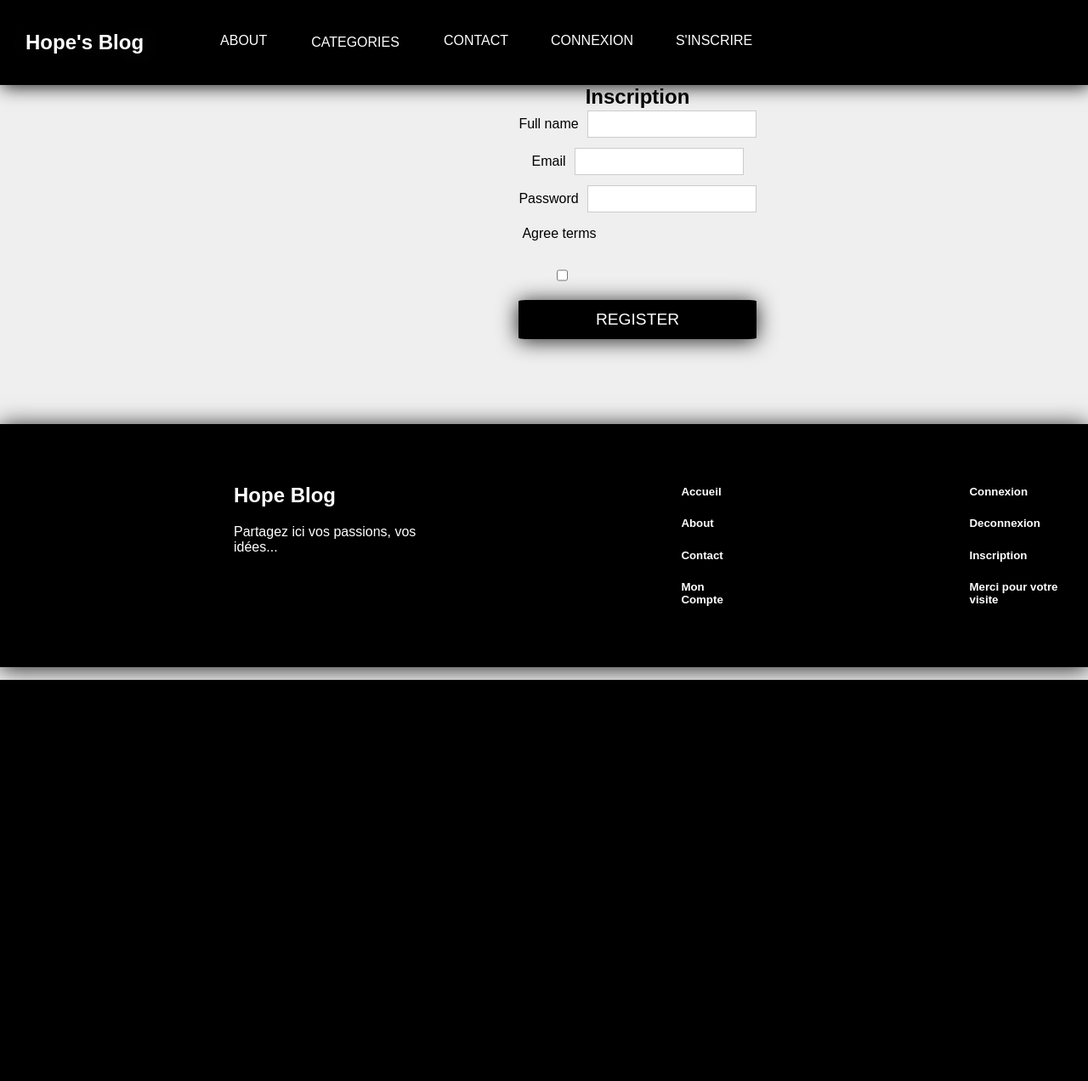
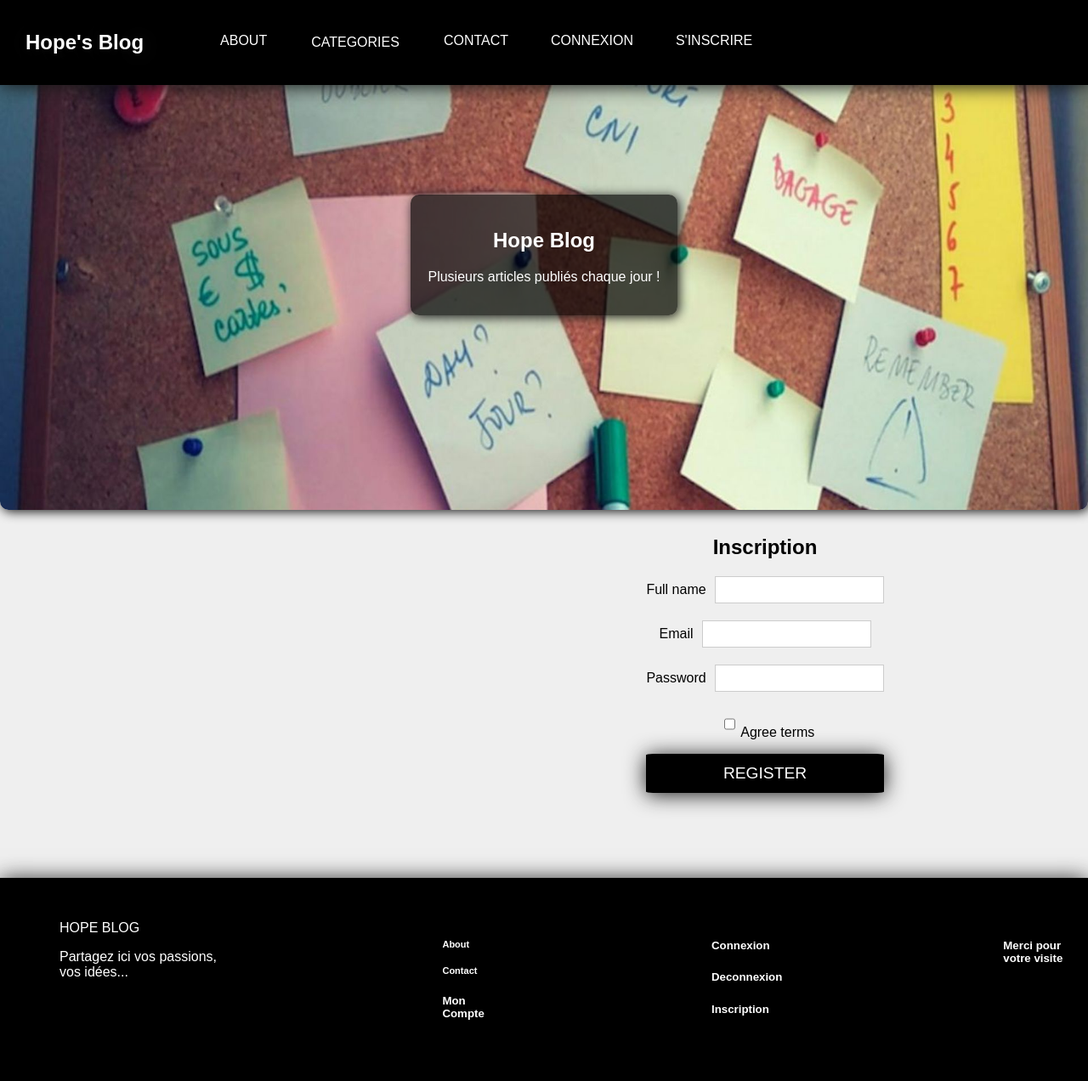
Before and after one commit to HopeFullBlack/blog, a Symfony app: template templates/registration/register.html.twig in a window 1280 px wide; the page is wider, and only the part inside the window is pictured. Shown: that part at 85% size. Before the commit the page ends 800 px from the top of that part, so only its background shows below. Run offline with Twig, Linux system fonts and the light colour scheme; the template is opened without the code that fills it, so the values that code supplies are empty; form fields are guessed from the names that the template uses; some libraries are stand-ins or nearby versions.

Commit message:
mise en page

```diff
--- a/public/_assets/css/components/form.css
+++ b/public/_assets/css/components/form.css
@@ -33,12 +33,13 @@
 }
 
 form{
+    margin-top: 20px;
     justify-content: center;
     text-align: center;
     width: 1500px;
-    margin: auto;
+    margin-left: 150px;
     display: grid;
-    gap: 2px;
+    gap: 10px;
 }
 form .label-container{
     /* display: none; */
@@ -59,6 +60,7 @@
 .title{
     margin: auto;
     text-align: center;
+    padding: 10px;
  }
 #contact{
     text-align: center;
--- a/public/_assets/css/components/home.css
+++ b/public/_assets/css/components/home.css
@@ -1,9 +1,9 @@
 .articles{
     display: flex;
-    gap: 20px;
+    gap: 25px;
     flex-wrap: wrap;
    margin: auto;
-   max-width: 1500px;
+   max-width: 1300px;
     justify-content: center;
 }
 
@@ -14,6 +14,9 @@
     max-width: 252px;
     background-color: rgb(255, 255, 255);
     cursor: pointer;
+    border-radius: 10px;
+    margin-bottom: 10px;
+
 }
 .articles .article-item:hover{
     background-color: var(--main-color);
@@ -26,6 +29,7 @@
 .articles .article-item .article-image img{
     width: 100%;
     height: 220px;
+    border-radius: 8px;
 }
 .articles .article-item .article-author-picture img{
     width:50px;
--- a/public/_assets/css/components/index.css
+++ b/public/_assets/css/components/index.css
@@ -7,6 +7,7 @@
 }
 header{
     background-color: var(--main-color);
+    opacity: 70%;
     color: white;
     height: 100px;
     display: flex;
@@ -15,6 +16,9 @@
     position: sticky;
     top: 0;
 
+}
+header:hover{
+    opacity: 100%;
 }
 
 h1,h2,h3,h4,h5,h6{
@@ -62,6 +66,7 @@
 
 }
 footer{
+
     margin-top: 100px;
     background-color: black;
     display: flex;
@@ -71,5 +76,5 @@
 .row{
     display: flex;
     gap: 260px;
-    margin-left: 235px;
+    margin-left: 30px;
 }
--- a/public/_assets/css/components/slider.css
+++ b/public/_assets/css/components/slider.css
@@ -1,4 +1,5 @@
 .slider{
+    margin-top: -100px;
     height: 600px;
     background-image: url("../../images/home.jpg");
     background-repeat: no-repeat;
@@ -12,7 +13,7 @@
 
 }
 .slider-content{
-    background-color: rgb(0 0 0 /60%);
+    background-color: rgb(0 0 0 /70%);
     color: white;
     padding: 20px;
     border-radius: 10px;
--- a/src/Controller/ArticleController.php
+++ b/src/Controller/ArticleController.php
@@ -16,6 +16,7 @@
 #[Route('/account')]
 class ArticleController extends AbstractController
 {
+
     private $uploadFile;
     private $em;
     public function __construct(CategoriesServices $categoriesServices, UploadFile $uploadFile, EntityManagerInterface $em){
--- a/templates/article/edit.html.twig
+++ b/templates/article/edit.html.twig
@@ -1,6 +1,6 @@
 {% extends 'base.html.twig' %}
 
-{% block title %}Edit Article{% endblock %}
+{% block title %}Créer un article{% endblock %}
 
 {% block body %}
 
--- a/templates/base.html.twig
+++ b/templates/base.html.twig
@@ -27,7 +27,7 @@
 			<a href="/">
 				<h2>Hope's Blog</h2>
 				<nav>
-					<ul class="nav-bar entete " >
+					<ul class="nav-bar entete ">
 						<li class="nav-item">
 							<a href="">About</a>
 						</li>
@@ -35,21 +35,31 @@
 							<a href="#">Categories</a>
 							<ul class="nav-bar">
 								{% for category in app.session.get("categories") %}
-                                <li class="nav-item"><a href="category/{{category.slug}}">{{category.name}}</a>({{category.articles | length}})</li>
+									<li class="nav-item">
+										<a href="category/{{category.slug}}">{{category.name}}</a>({{category.articles | length}})</li>
 
 
 								{% endfor %}
-
 							</ul>
-
-						<li class="nav-item"><a href="/contact">Contact</a></li>
+						</li>
+						<li class="nav-item">
+							<a href="/contact">Contact</a>
+						</li>
 					</li>
 					{% if app.user %}
-						<li class="nav-item"><a href="/account">Mon Compte</a></li>
-						<li class="nav-item"><a href="/logout">Logout</a></li>
+						<li class="nav-item">
+							<a href="/account">Mon Compte</a>
+						</li>
+						<li class="nav-item">
+							<a href="/logout">Logout</a>
+						</li>
 					{% else %}
-						<li class="nav-item"><a href="/login">Connexion</a></li>
-						<li class="nav-item"><a href="/register">S'inscrire</a></li>
+						<li class="nav-item">
+							<a href="/login">Connexion</a>
+						</li>
+						<li class="nav-item">
+							<a href="/register">S'inscrire</a>
+						</li>
 
 					{% endif %}
 
@@ -57,50 +67,44 @@
 
 			</nav>
 		</a>
+	</body>
+</header>{% block slider %}<div class="slider">
+        <div class="slider-content">
+            <h2>Hope Blog</h2>
+            <p>Plusieurs articles publiés chaque jour !</p>
 
-		</header>
-		{% block slider %}
-			<nav>
+            </a>
+        </div>
+    </div>
+<nav></nav>{% endblock %}
+{% block body %}{% endblock %}</div>
 
-			</nav>
-		{% endblock %}
+<footer class="bd-footer py-4 py-md-5 mt-5 bg-body-tertiary"><div class="container py-4 py-md-5 px-4 px-md-3 text-body-secondary">
+<div class="row">
+	<div class="col-lg-3 mb-3">
+		<h2HopeAccueil</h5 <a href="/">HOPE BLOG</h2> <p> Partagez ici vos passions, vos idées... </p> </ul> </div> <div class="col-6 col-lg-2 offset-lg-1 mb-3"> <h5> <a href="/">
+			<h5>About</h5>
+			<h5>
+				<a href="/contact">Contact</a>
+			</h5>
+			<h5>
+				<a href="/account">Mon Compte</a>
+			</h5>
 
-        {% block body %}{% endblock %}
-
-
+		</div>
+		<div class="col-6 col-lg-2 offset-lg-1 mb-3 ">
+			<h5>
+				<a href="/login">Connexion</a>
+			</h5>
+			<h5>
+				<a href="/logout">Deconnexion</a>
+			</h5>
+			<h5>
+				<a href="/register">Inscription</h5>
 
 
 			</div>
-
-
-
-
-                <footer class="bd-footer py-4 py-md-5 mt-5 bg-body-tertiary">
-  <div class="container py-4 py-md-5 px-4 px-md-3 text-body-secondary">
-    <div class="row">
-      <div class="col-lg-3 mb-3">
-	  <h2 <a href="/">Hope Blog</h2>
-          <p>
-          Partagez ici vos passions, vos idées...
-		  </p>
-
-        </ul>
-      </div>
-
-      <div class="col-6 col-lg-2 offset-lg-1 mb-3">
-        <h5 <a href="/">Accueil</h5>
-        <h5>About</h5>
-        <h5 <a href="/contact">Contact</a></h5>
-        <h5 <a href="/account">Mon Compte</a></h5>
-
-    </div>
-      <div class="col-6 col-lg-2 offset-lg-1 mb-3 ">
-        <h5 <a href="/login">Connexion</a></h5>
-        <h5 <a href="/logout">Deconnexion</a></h5>
-        <h5 <a href="/register">Inscription</h5>
 			<h5>Merci pour votre visite</h5>
-
-    </div>
 		</div>
 	</footer>
 
@@ -110,8 +114,5 @@
 	<script src="/_assets/js/select2.js"></script>
 	<script src="/_assets/js/editor.js"></script>
 
-	{% block javascripts %}
-
-		{% endblock %}
-		</body>
-	</html>
+	{% block javascripts %}{% endblock %}
+</body></html>
--- a/templates/blog/articles_by_category.html.twig
+++ b/templates/blog/articles_by_category.html.twig
@@ -1,6 +1,6 @@
 {% extends 'base.html.twig' %}
 
-{% block title %}Blog Jstore!{% endblock %}
+{% block title %}{% endblock %}
 
 {% block body %}
 <div class="articles-infos">
--- a/templates/contact/index.html.twig
+++ b/templates/contact/index.html.twig
@@ -6,7 +6,7 @@
 
 
 {{ form_start(contact) }}
-<h2 class="title">Contact Us</h2>
+<h2 class="title">Contactez-Nous</h2>
     {% for message in app.session.flashBag.get("message") %}
         <div class="alert {{ app.session.get("status") }}">{{ message }}</div>
     {% endfor %}
--- a/templates/registration/register.html.twig
+++ b/templates/registration/register.html.twig
@@ -11,17 +11,15 @@
         {{ form_row(registrationForm.plainPassword, {
             label: 'Password'
         }) }}
-        <div class="flex mb-10">
-            <div class="flex aic">
+
+            <div class=>
+                {{ form_widget(registrationForm.agreeTerms) }}
                 {{ form_label(registrationForm.agreeTerms) }}
 
             </div>
-            <div>
-                {{ form_widget(registrationForm.agreeTerms) }}
 
-            </div>
 
-        </div>
+
 
         <button type="submit" class="btn">Register</button>
     {{ form_end(registrationForm) }}
--- a/templates/security/login.html.twig
+++ b/templates/security/login.html.twig
@@ -4,7 +4,7 @@
 
 {% block body %}
 <form method="post">
-    <h2 class="h3 mb-3 font-weight-normal">Please sign in</h2>
+    <h2 class="h3 mb-3 font-weight-normal">Connection à votre compte</h2>
     {% if error %}
         <div class="alert alert-danger">{{ error.messageKey|trans(error.messageData, 'security') }}</div>
     {% endif %}
```
Also changed, not shown: public/_assets/images/articles/3ur2fxuc28awnql3hu5g.jpg (added), public/_assets/images/articles/r6hfpypykqxs2h8wi8jw.png (added), public/_assets/images/articles/unecs8w8rxfq6rrmqu96.webp (added). Lines whose indentation alone changed are shown as unchanged.
